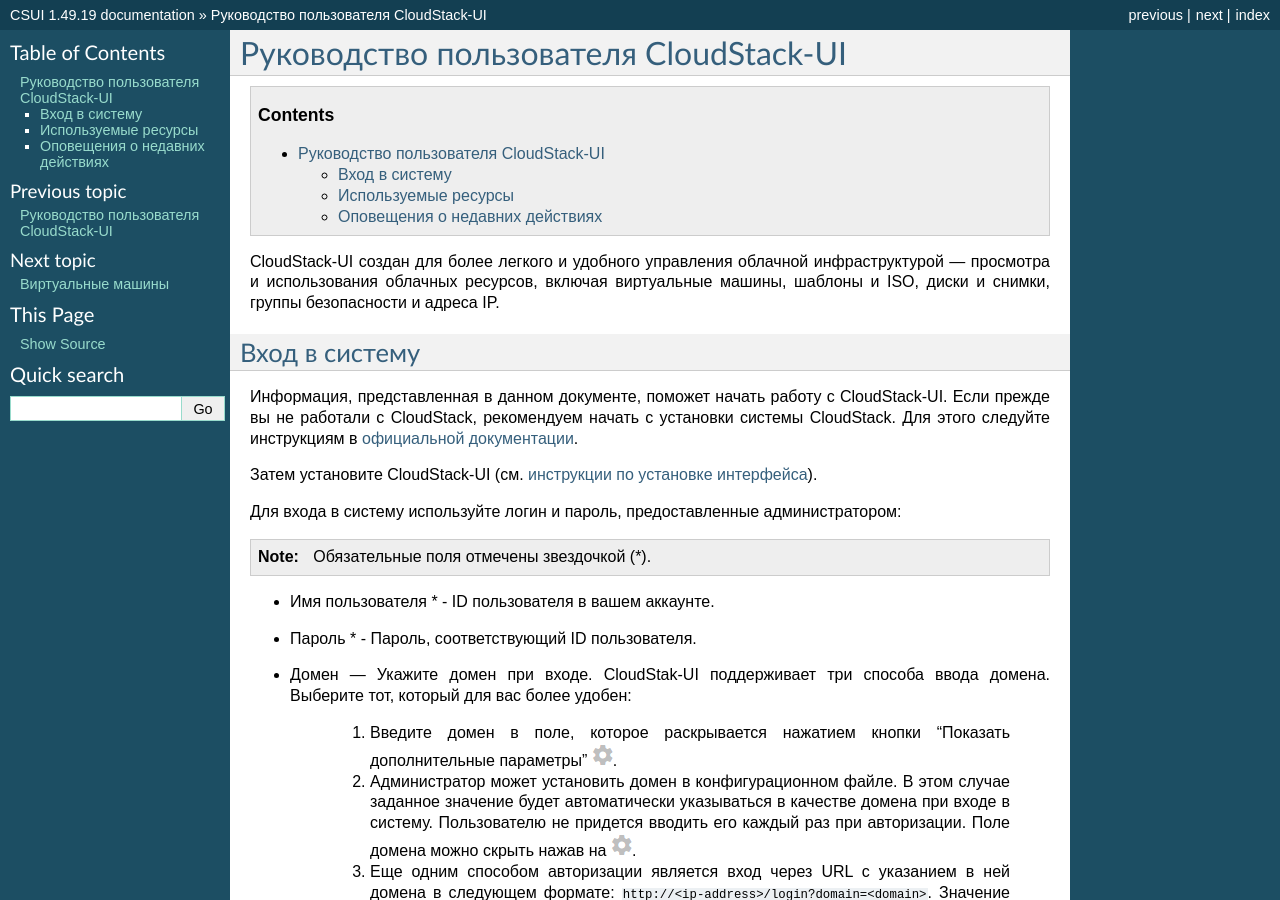
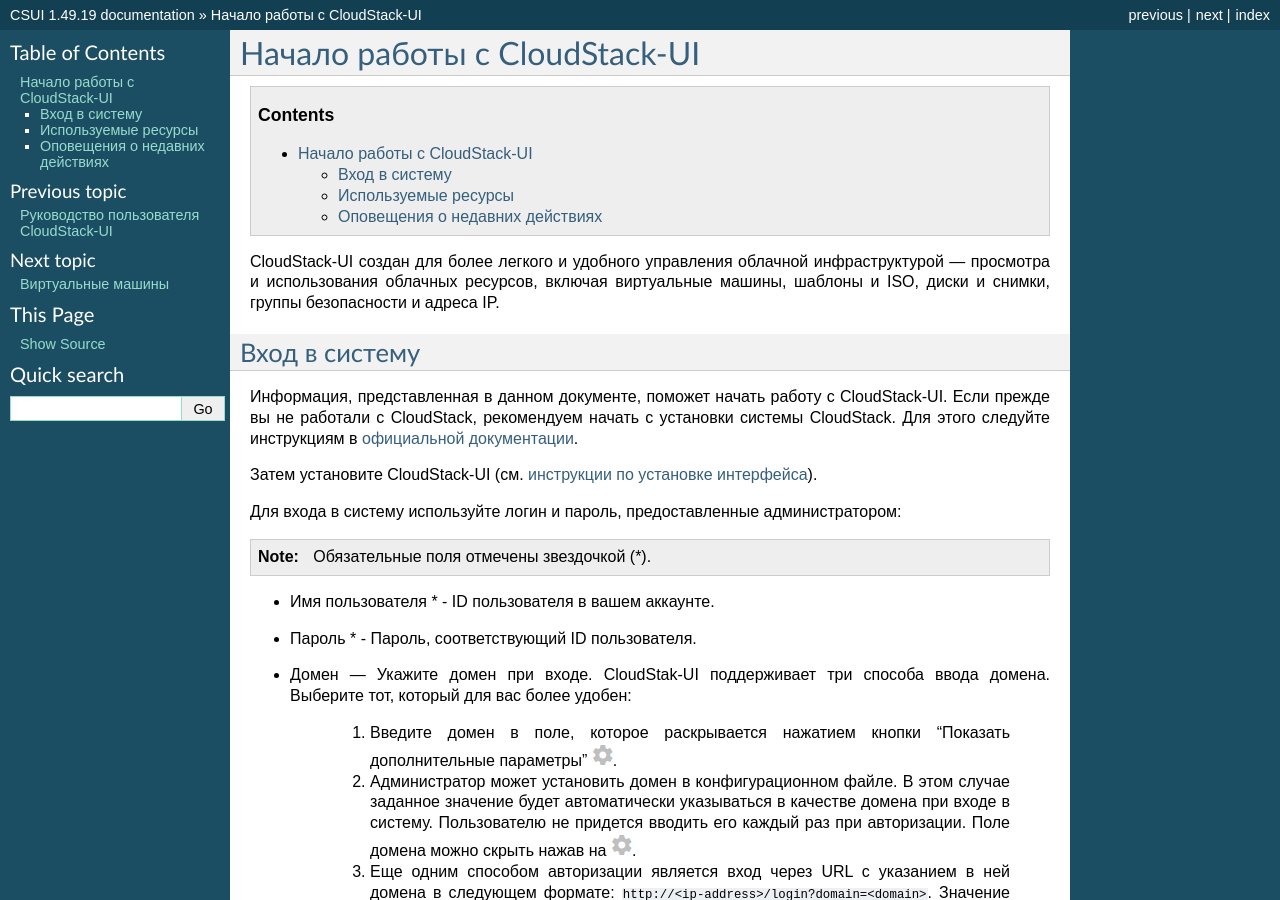
Before and after one commit to MaslovaEV/RU_CloudStack-UI, a Sphinx documentation site: the page built from RUdocs/source/CSUI-Login-RU.rst, in a window 1280 px wide and 900 px high. Built offline with Sphinx 7.4.7, drawn with Linux system fonts in a browser that asks for light colours; pages that are not in the unit, such as notebooks, are missing from menus; some of the changed text lies outside the part shown.

Commit message:
Update CSUI-Login-RU.rst

```diff
--- a/RUdocs/source/CSUI-Login-RU.rst
+++ b/RUdocs/source/CSUI-Login-RU.rst
@@ -1,4 +1,4 @@
-Руководство пользователя CloudStack-UI
+Начало работы с CloudStack-UI
 ================================
 .. Contents::
 
```
